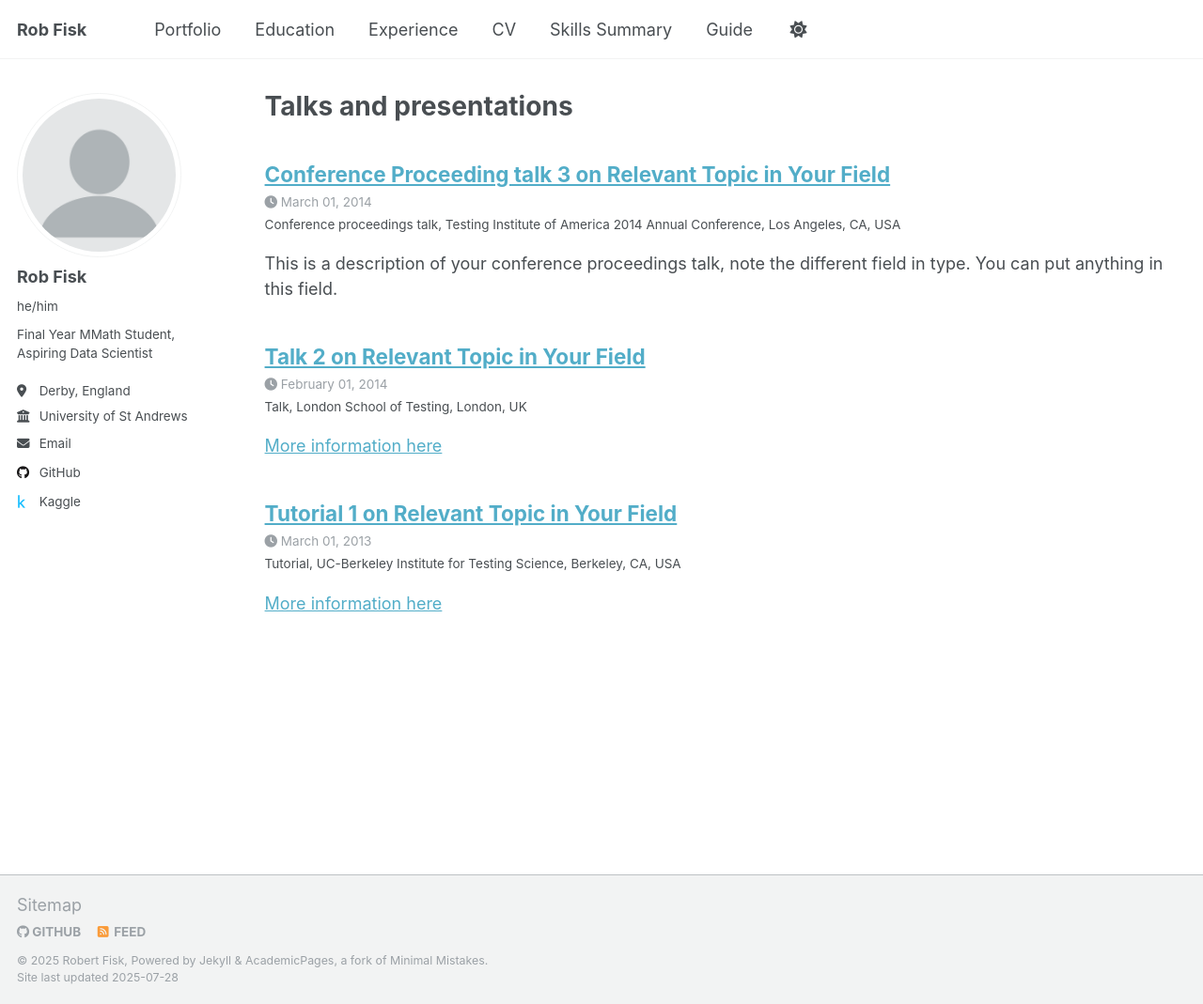
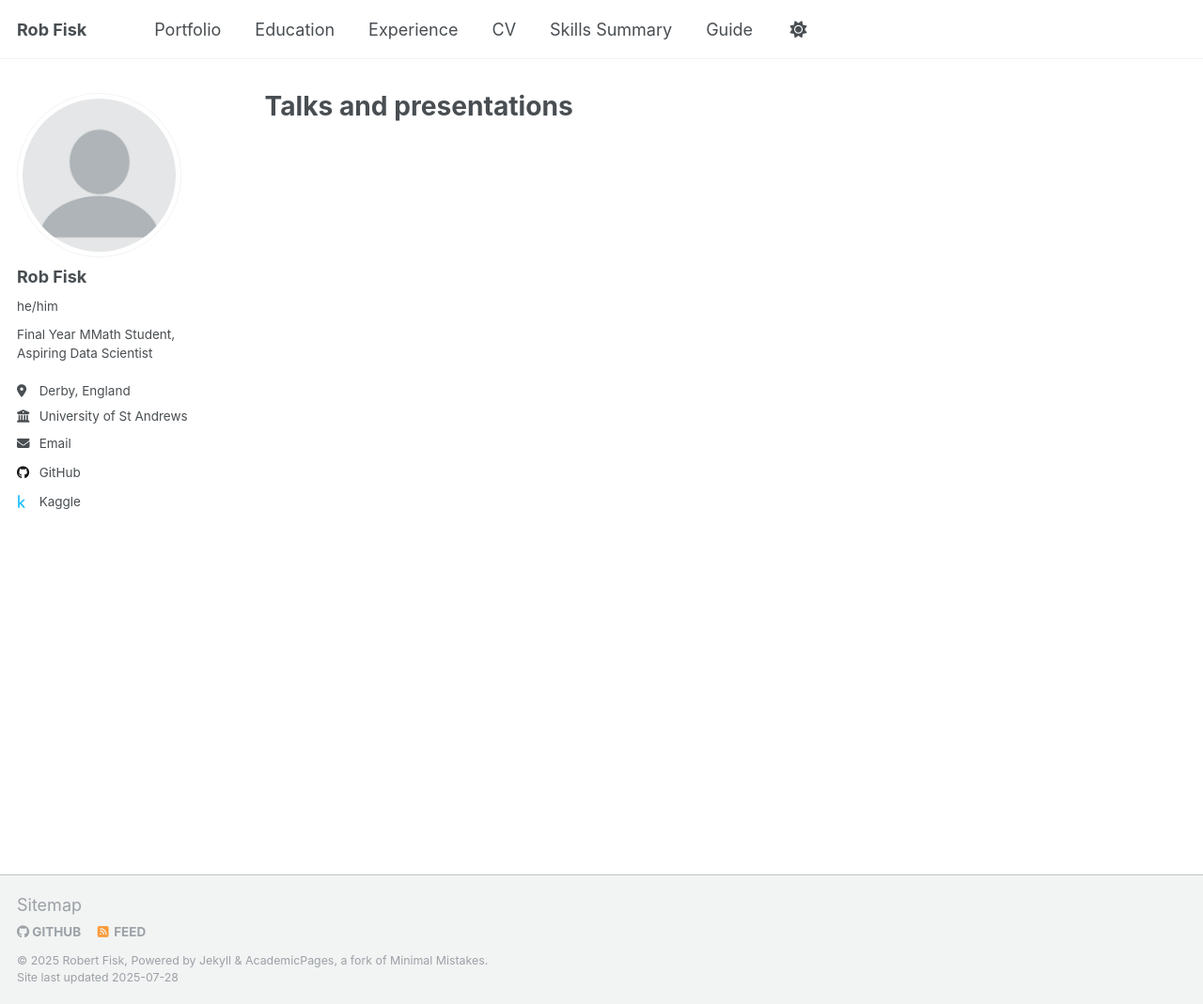
Before and after one commit to RobFisk/robfisk.github.io, a Jekyll site: the page built from _pages/talks.html, in a window 1280 px wide and 1069 px high. Shown: the whole window at 94% size. Built offline with Jekyll 4.4.1, drawn with Linux system fonts in a browser that asks for light colours; a script that is not in the unit is left out; part of the change alters nothing that is shown.

```diff
--- a/_config.yml
+++ b/_config.yml
@@ -216,16 +216,19 @@ kramdown:
 
 # These settings control the types of collections used by the template
 collections:
-  teaching:
-    output: true
-    permalink: /:collection/:path/
-  publications:
-    output: true
-    permalink: /:collection/:path/
   portfolio:
     output: true
     permalink: /:collection/:path/
-  talks:
+  degree:
+    output: true
+    permalink: /:collection/:path/
+  experience:
+    output: true
+    permalink: /:collection/:path/
+  cv:
+    output: true
+    permalink: /:collection/:path/
+  skills:
     output: true
     permalink: /:collection/:path/
 
```
